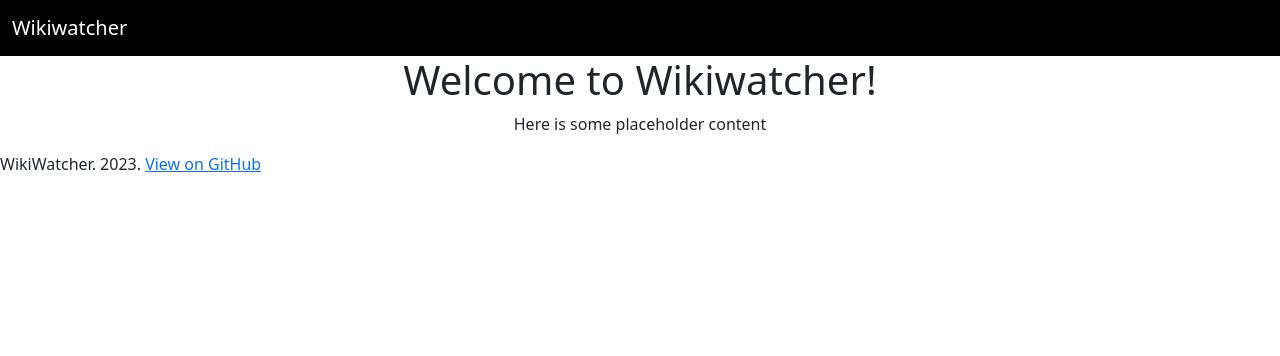
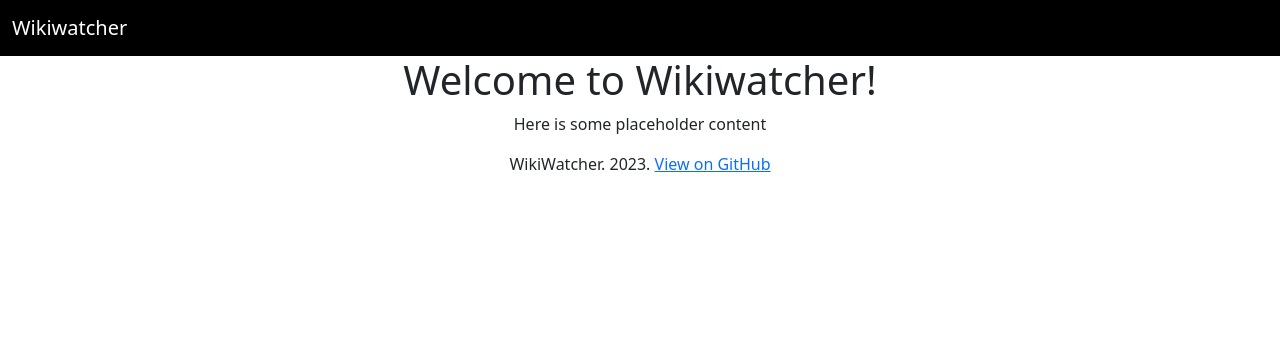
Before and after one commit to wikiwatchers/wikiwatcher, a Flask app: page / in a window 1280 px wide. Shown: the top 356 px of the page. Run offline with Flask 2, Linux system fonts and the light colour scheme.

Commit message:
Fixed styling in flower

```diff
--- a/templates/layout.html
+++ b/templates/layout.html
@@ -18,18 +18,18 @@
 	  </div>
 	</nav>
 
-	<div class="container">
-		<div class="page-content">
-		    {% block content %}{% endblock %}
+	<div class="page-content">
+		<div class="container">
+			{% block content %}{% endblock %}
 		</div>
 	</div>
 
 	<footer>
-		<div class="container"></div>
-		WikiWatcher. 2023. <a href="https://github.com/wikiwatchers/wikiwatcher/" target="_blank">
-			View on GitHub
-		</a>
-		<div class="container-fluid"></div>
+		<div class="container text-center">
+			WikiWatcher. 2023. <a href="https://github.com/wikiwatchers/wikiwatcher/" target="_blank">
+				View on GitHub
+			</a>
+		</div>
 	</footer>
 </body>
 </html>
```
